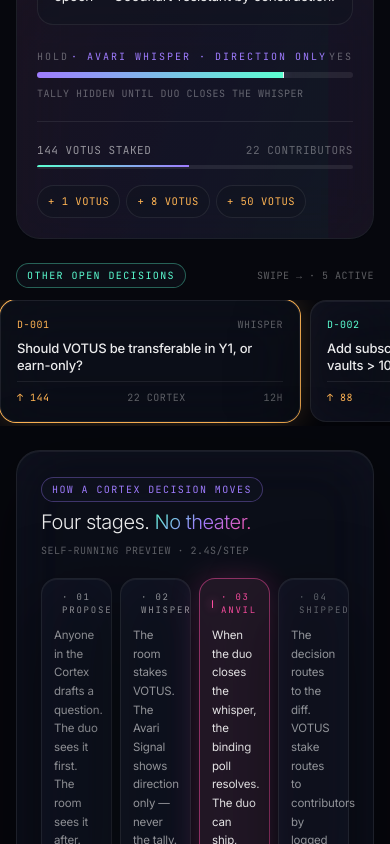
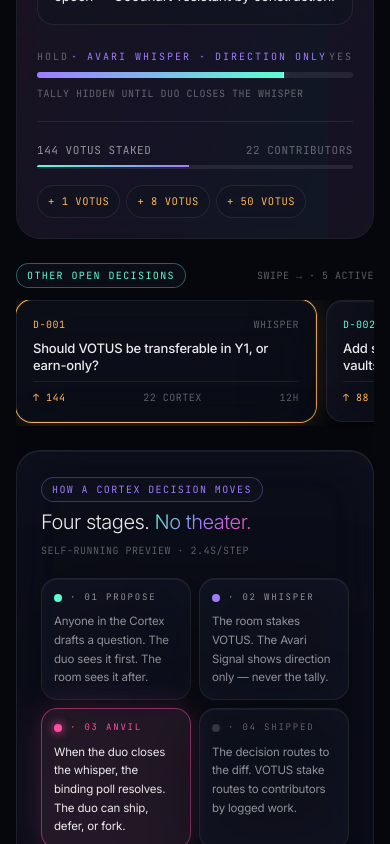
Before and after one commit to InitiumBuilders/DuoDrive.Live, a Next.js app: page /cortex in a window 390 px wide. Shown: the part 1037-1881 px from the top of the page. Built offline with nearby package versions, Linux system fonts and the light colour scheme.

Commit message:
v6.9: hard-stop horizontal overflow on /cortex — overflow-x-clip on page, overflow-hidden on focus wrapper, FlowAnimation 2x2 on mobile, drop -mx-4 from carousel

```diff
--- a/app/cortex/page.tsx
+++ b/app/cortex/page.tsx
@@ -20,7 +20,7 @@ const ROLES = [
 
 export default function Cortex() {
   return (
-    <div className="px-4 md:px-8 max-w-5xl mx-auto pt-32 pb-20">
+    <div className="px-4 md:px-8 max-w-5xl mx-auto pt-32 pb-20 w-full overflow-x-clip">
       <header className="text-center mb-10 reveal">
         <p
           className="chip mx-auto mb-5 inline-flex"
--- a/components/CortexFocus.tsx
+++ b/components/CortexFocus.tsx
@@ -48,7 +48,7 @@ export function CortexFocus() {
   };
 
   return (
-    <div className="space-y-6 w-full min-w-0">
+    <div className="space-y-6 w-full min-w-0 overflow-hidden">
       <FocusCard
         d={decision}
         staked={staked[decision.id] ?? decision.staked}
@@ -356,7 +356,7 @@ function BrowseTray({
           swipe → · {decisions.length} active
         </span>
       </div>
-      <div className="flex gap-2.5 overflow-x-auto no-scrollbar snap-x -mx-4 px-4 md:mx-0 md:px-0 pb-1">
+      <div className="flex gap-2.5 overflow-x-auto no-scrollbar snap-x px-1 md:mx-0 md:px-0 pb-1">
         {decisions.map((d, i) => {
           const active = i === activeIdx;
           const cls =
@@ -453,7 +453,7 @@ function FlowAnimation() {
         </span>
       </div>
 
-      <div className="grid grid-cols-4 gap-2 md:gap-4">
+      <div className="grid grid-cols-2 md:grid-cols-4 gap-2 md:gap-4">
         {FRAMES.map((f, i) => {
           const active = i === step;
           const done = i < step;
```
